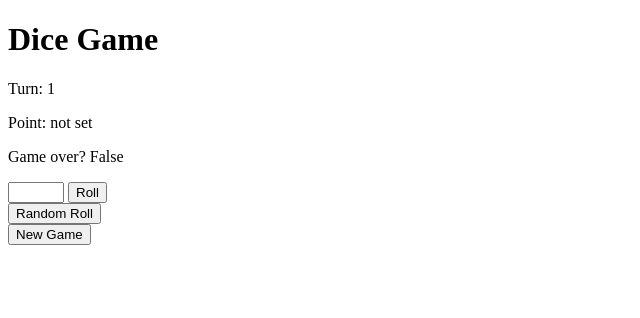
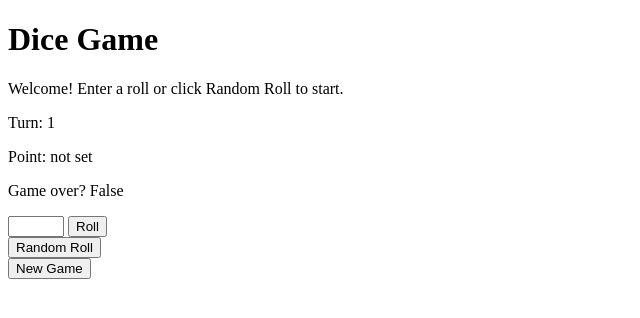
Before and after one commit to poppasilky/Dice-Game, a Flask app: page / in a window 1280 px wide. Shown: the top 318 px of the page, without its empty margins (0-640 px from the left). Run offline with Flask 3, Linux system fonts and the light colour scheme.

Commit message:
welcome line for random roll inclusion

```diff
--- a/templates/dice.html
+++ b/templates/dice.html
@@ -6,6 +6,7 @@
 <body>
     <h1>Dice Game</h1>
 
+    <p>Welcome! Enter a roll or click Random Roll to start.</p>
     <p>Turn: {{ game.turn }}</p>
     <p>Point: {{ game.point if game.point else 'not set' }}</p>
     <p>Game over? {{ game.game_over }}</p>
```
